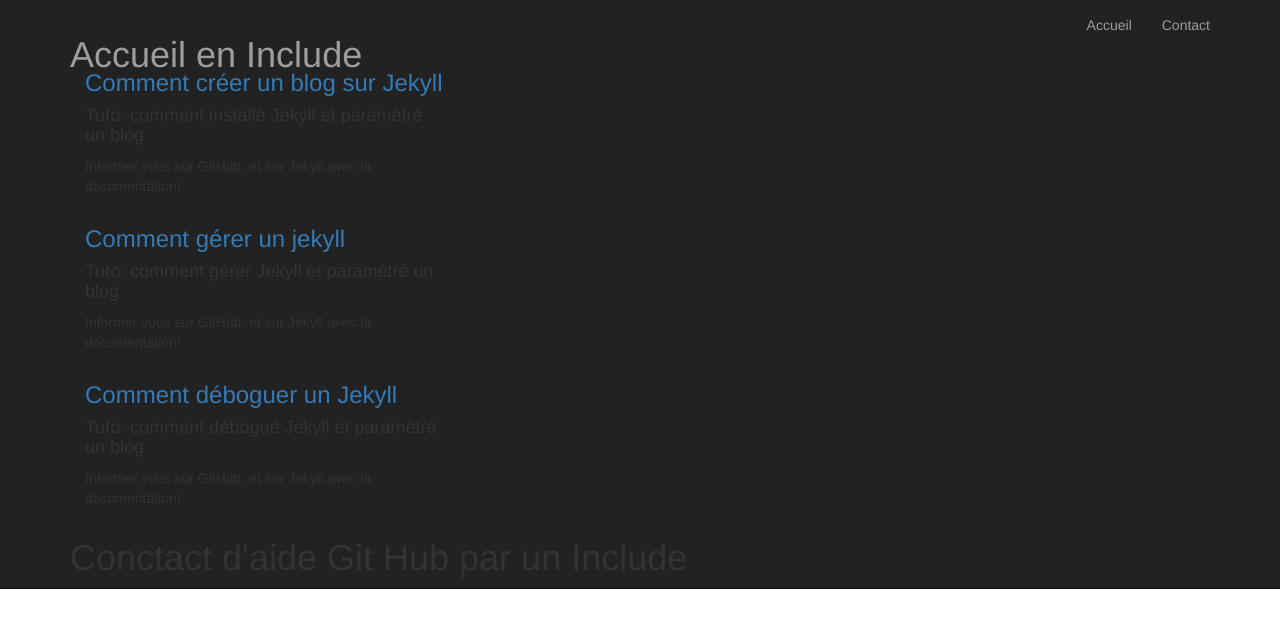
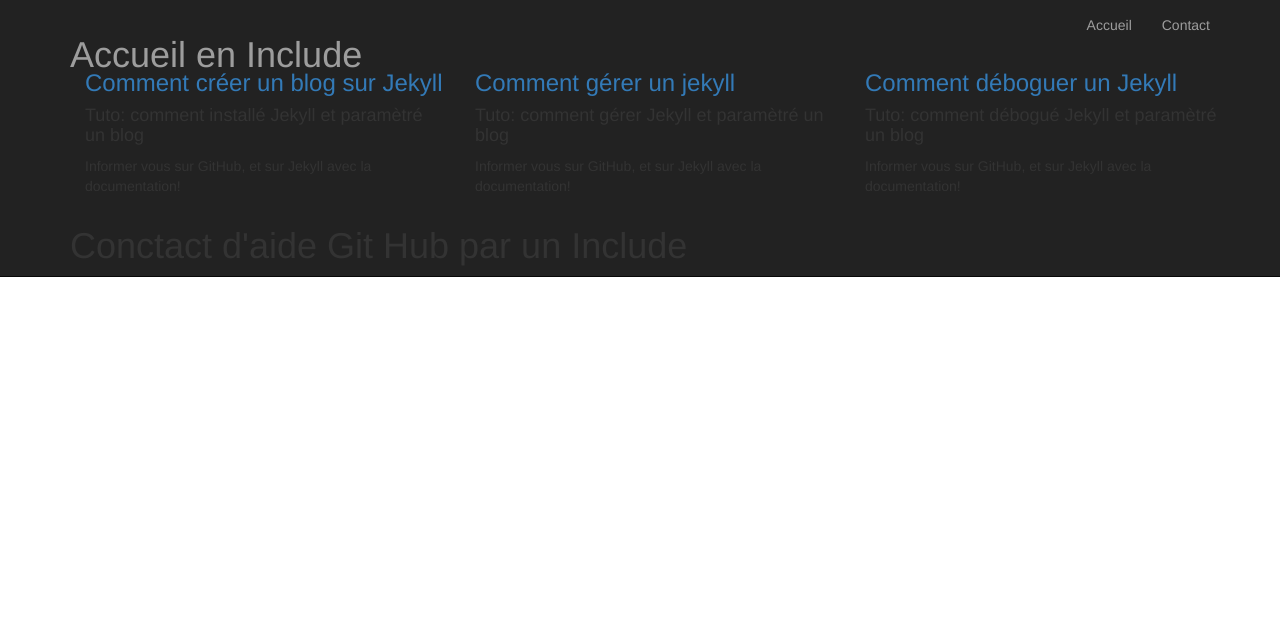
Before and after one commit to Pesqumor/Pesqumor.github.io, a Jekyll site: the page built from index.md, in a window 1280 px wide. Shown: the top 628 px of the page. Built offline with Jekyll 4.4.1, drawn with Linux system fonts in a browser that asks for light colours; nearby versions of some CDN libraries; library files that are not in the unit come from our copies.

Commit message:
modifié :         _layouts/default.html

```diff
--- a/_layouts/default.html
+++ b/_layouts/default.html
@@ -41,18 +41,19 @@
             </div>
 
 			<main>
+			<div class="container">
+				<div class="row">
 				{% for post in site.posts %}
-				<div class="container">
-				<div class="row">
+
             				<div class="col-md-4 img-portfolio">
                 			<h3>
                    			 <a href="{{ post.url }}">{{ post.title }}</a>
                 			</h3>
                 			<p>{{ post.content }}</p>
             				</div>
-       				 </div>
+				{% endfor %}
 				</div>
-				{% endfor %}
+			</div>
 			</main>
 		{% include footer.html %}
 	</body>
```
